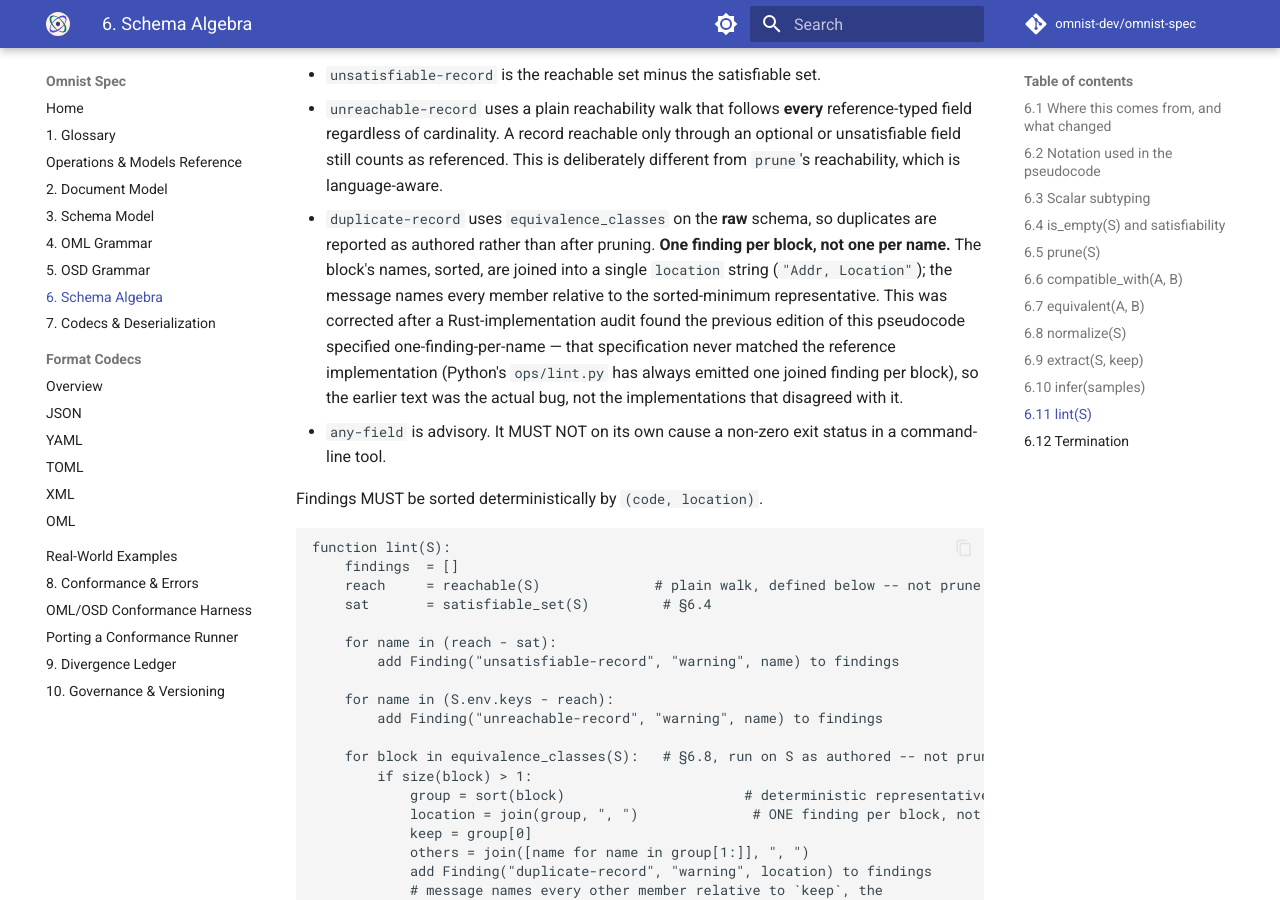
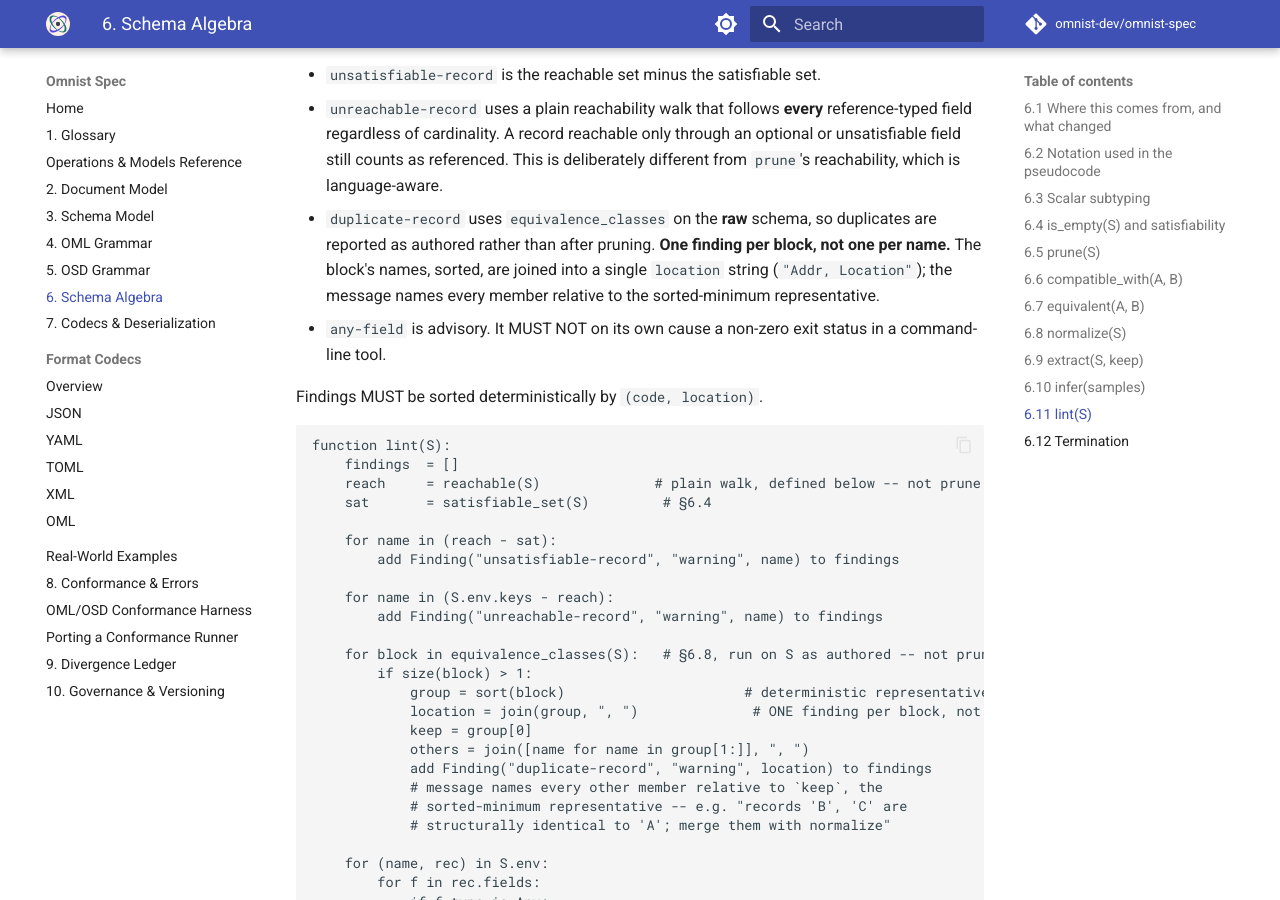
Before and after one commit to omnist-dev/omnist-spec, an MkDocs documentation site: the page built from docs/06-schema-algebra.md, in a window 1280 px wide and 900 px high, scrolled down 14438 px. Built offline with MkDocs 1.6.1 and Material for MkDocs 9.7.7, drawn with Linux system fonts in a browser that asks for light colours; comment, search, counter and statistics services are not loaded.

Commit message:
schema-algebra.md: cut correction-history narrative from lint duplicate-record rule
Same pattern as the rest of this audit pass -- kept the normative rule
(one finding per block, not per name), cut the paragraph explaining
how a past edition got it wrong and how that was discovered.

```diff
--- a/docs/06-schema-algebra.md
+++ b/docs/06-schema-algebra.md
@@ -723,12 +723,7 @@ Computation:
   duplicates are reported as authored rather than after pruning. **One finding
   per block, not one per name.** The block's names, sorted, are joined into a
   single `location` string (`"Addr, Location"`); the message names every
-  member relative to the sorted-minimum representative. This was corrected
-  after a Rust-implementation audit found the previous edition of this
-  pseudocode specified one-finding-per-name — that specification never
-  matched the reference implementation (Python's `ops/lint.py` has always
-  emitted one joined finding per block), so the earlier text was the actual
-  bug, not the implementations that disagreed with it.
+  member relative to the sorted-minimum representative.
 - `any-field` is advisory. It MUST NOT on its own cause a non-zero exit status
   in a command-line tool.
 
```
